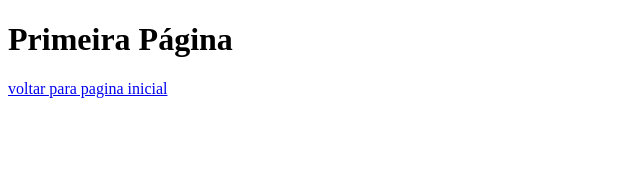
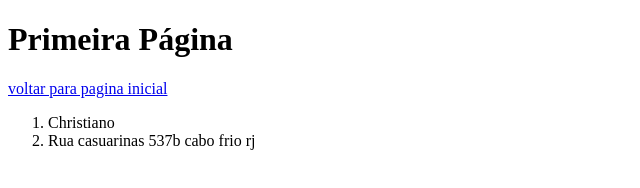
Before and after one commit to chrisbelo/Exercicio-github, a plain HTML site: page endereço.html in a window 1280 px wide. Shown: the whole page, without its empty margins (0-640 px from the left). Drawn offline with Linux system fonts and the light colour scheme.

Commit message:
mudanca na pagina index, endereço e contatos

```diff
--- a/endereço.html
+++ b/endereço.html
@@ -9,5 +9,9 @@
 <body>
     <h1>Primeira Página</h1>
     <a href="index.html">voltar para pagina inicial</a>
+    <ol>
+        <li>Christiano</li>
+        <li>Rua casuarinas 537b cabo frio rj</li>
+    </ol>
 </body>
 </html>
```
Also changed, not shown: index.html (+3 -1 lines), contatos.html (line endings or trailing spaces).
